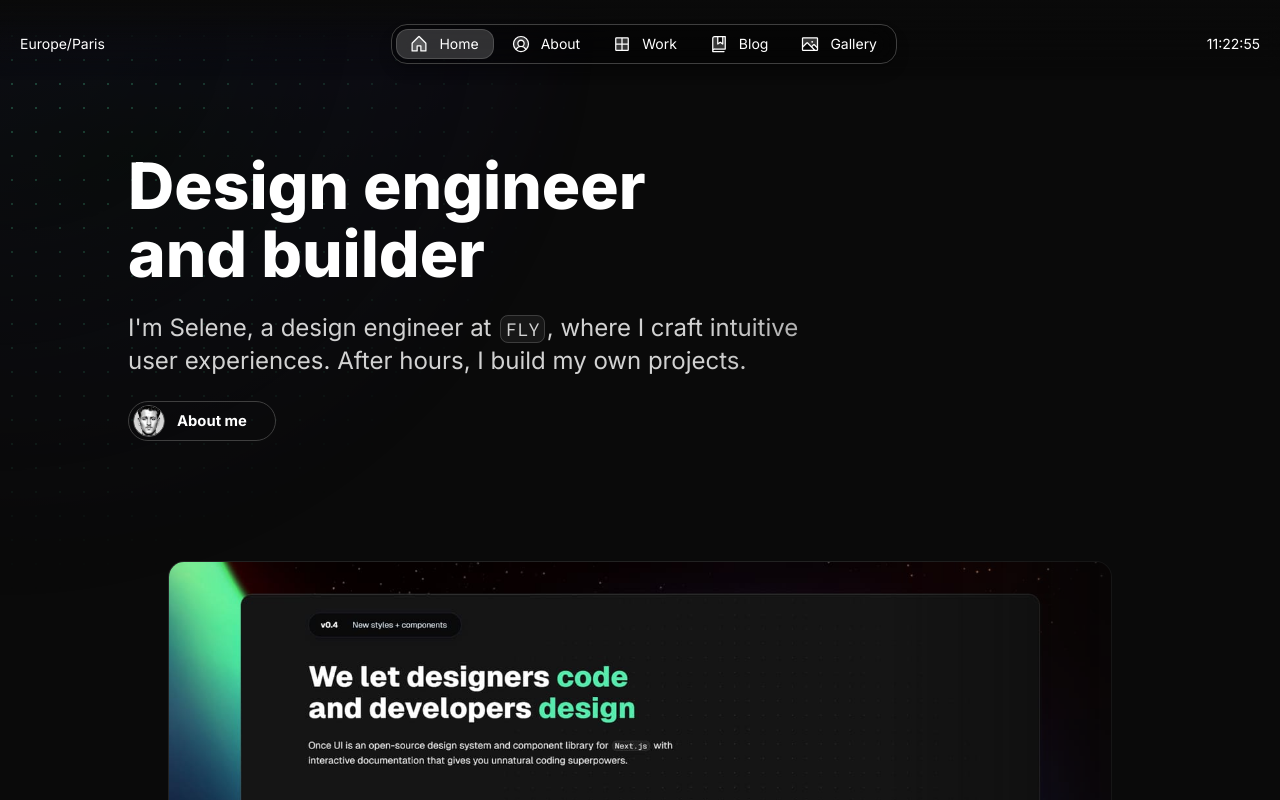
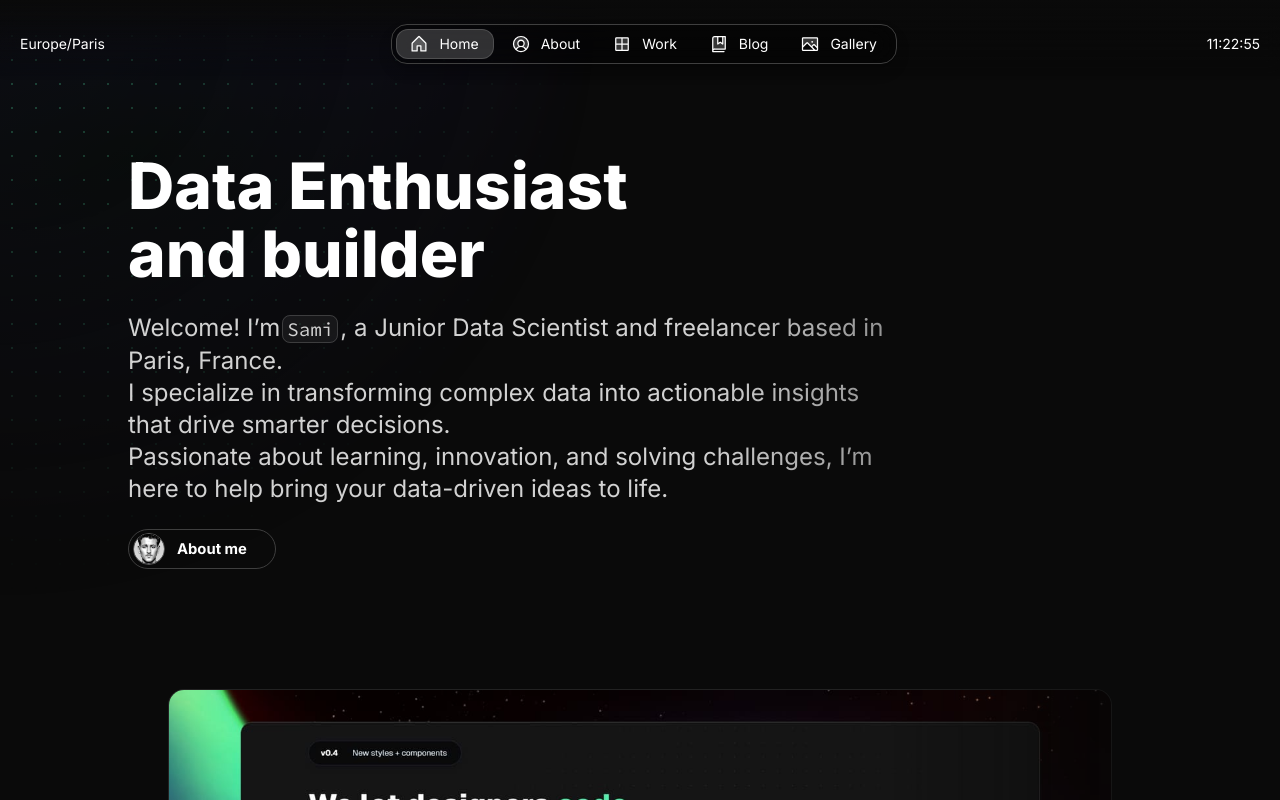
Before and after one commit to samiMazari/Sami-magic-Portfolio, a Next.js app: page /en in a window 1280 px wide. Shown: the top 800 px of the page. Built offline with nearby package versions, Linux system fonts and the light colour scheme.

Commit message:
Update content.js

```diff
--- a/src/app/resources/content.js
+++ b/src/app/resources/content.js
@@ -6,7 +6,7 @@ const person = {
     get name() {
         return `${this.firstName} ${this.lastName}`;
     },
-    role:      'Data Science Student',
+    role:      'Student & Data Scientist | Shaping Ideas with Data',
     avatar:    '/images/avatar.jpg',
     location:  'Europe/Paris',        // Expecting the IANA time zone identifier, e.g., 'Europe/Vienna'
     languages: ['English', 'French','Arabic']  // optional: Leave the array empty if you don't want to display languages
@@ -47,9 +47,13 @@ const home = {
     label: 'Home',
     title: `${person.name}'s Portfolio`,
     description: `Portfolio website showcasing my work as a ${person.role}`,
-    headline: <>Design engineer and builder</>,
-    subline: <>I'm Selene, a design engineer at <InlineCode>FLY</InlineCode>, where I craft intuitive<br/> user experiences. After hours, I build my own projects.</>
+    headline: <>Data Enthusiast and builder</>,
+    subline: <>Welcome! I’m<InlineCode>Sami</InlineCode>, a Junior Data Scientist and freelancer based in Paris, France.<br/>
+               I specialize in transforming complex data into actionable insights that drive smarter decisions.<br/>
+               Passionate about learning, innovation, and solving challenges, I’m here to help bring your data-driven ideas to life.</>
 }
+
+
 
 const about = {
     label: 'About',
```
